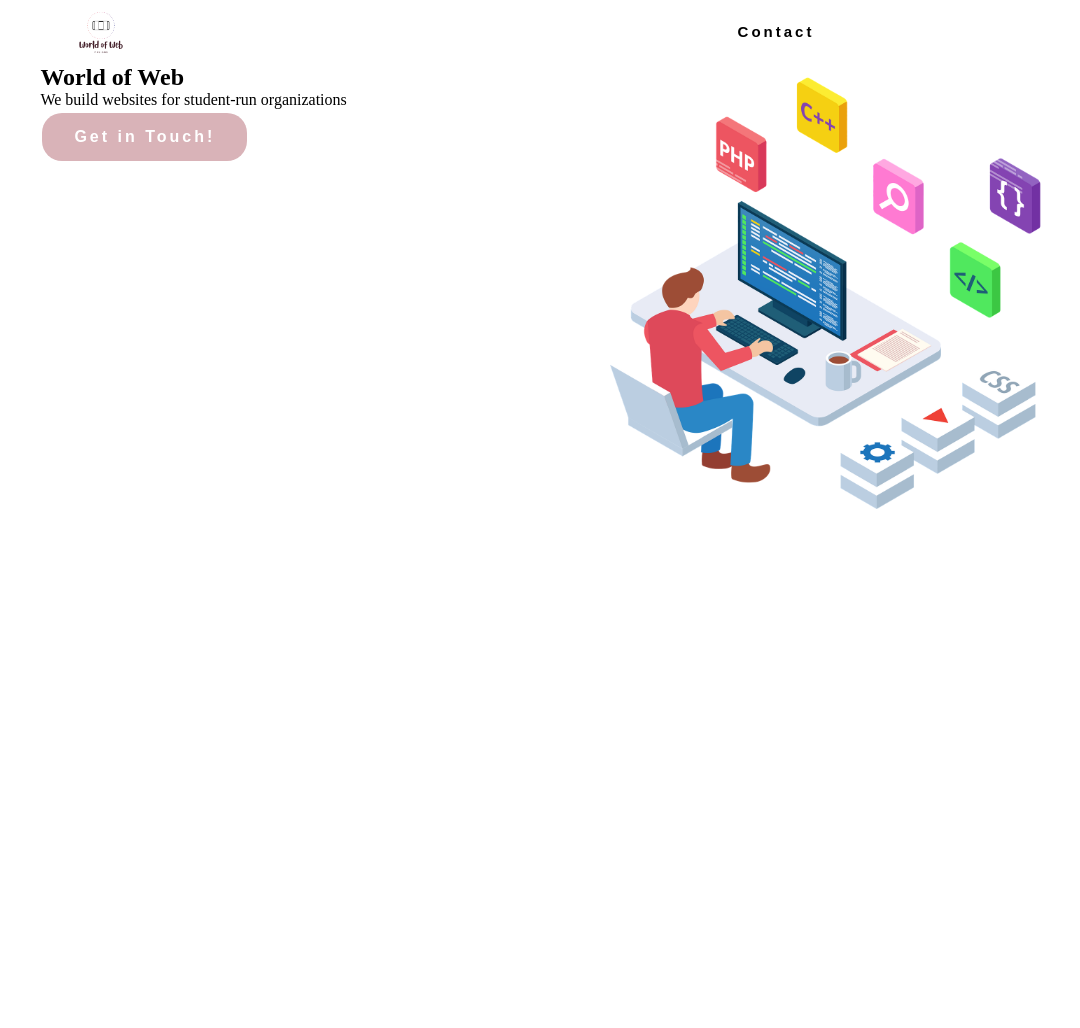
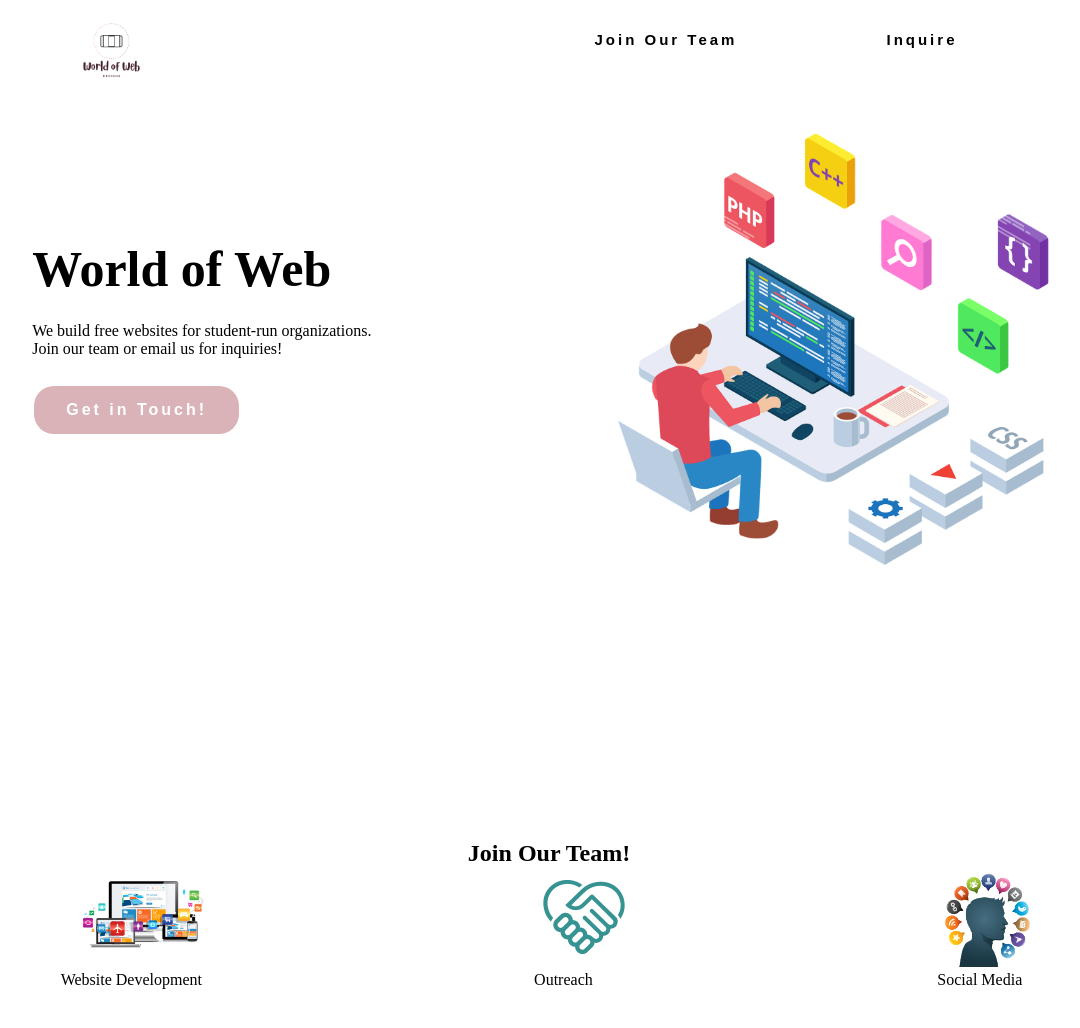
Before and after one commit to World-of-Web-Designs/WorldofWebOrgWebsite, a plain HTML site: page index.html in a window 1280 px wide. Shown: the whole page, without its empty margins (91-1171 px from the left). Before the commit the page ends 800 px from the top, so only its background shows below. Drawn offline with Linux system fonts and the light colour scheme.

Commit message:
touch up

```diff
--- a/index.html
+++ b/index.html
@@ -13,15 +13,15 @@
     <nav class="navbar">
         <div class="logo">
             <li>
-                <img src="img/Logo copy.png" alt="">
+                <a href="#home"><img src="img/Logo copy.png" alt="" href="#home"></a>
             </li>
         </div>
         <ul class="nav-links">
-            <!-- <li>
-                <a href="#about" class="link">About</a>
-            </li> -->
             <li>
-                <a href="#contact" class="link">Contact</a>
+                <a href="#join" class="link">Join Our Team</a>
+            </li>
+            <li>
+                <a href="#inquire" class="link">Inquire</a>
             </li>
         </ul>
     </nav>
@@ -29,11 +29,31 @@
         <div class="home-body">
             <div class="home-text">
                 <h1>World of Web</h1>
-                <p>We build websites for student-run organizations</p>
-                <a href="#contact" class="button">Get in Touch!</a>
+                <p>We build free websites for student-run organizations. <br>Join our team or email us for inquiries!</p>
+                <a href="#join" class="button">Get in Touch!</a>
             </div>
             <img src="img/development-4536630_1280.png" alt="">
         </div>
     </section>
+
+    <section id="join">
+        <div class="join-title">
+            <h2>Join Our Team!</h2>
+        </div>
+        <div class="department-box">
+            <div class="department">
+                <img src="img/Web-Design-PNG-Transparent.png" alt="">
+                <p>Website Development</p>
+            </div>
+            <div class="department">
+                <img src="img/icon-outreach-100x100-v1a@2x.png" alt="">
+                <p>Outreach</p>
+            </div>
+            <div class="department">
+                <img src="img/Social-Media-Free-Download-PNG.png" alt="">
+                <p>Social Media</p>
+            </div>
+        </div>
+    </section>
 </body>
 </html>
--- a/styles.css
+++ b/styles.css
@@ -9,11 +9,16 @@ nav{
     display: flex;
     justify-content: space-around;
     align-items: center;
-    min-height: 8vh;
+    height: 10vh;
+    /* background-color: #D9B3B8; */
     /*background-color: rgb(201, 201, 201);*/
     /* background-color: #e8e6e0; */
     text-decoration: none;
     /* z-index: 10000; */
+}
+.navbar{
+    position: fixed;
+    width: 100%;
 }
 .logo{
     max-height: 8vh;
@@ -22,7 +27,7 @@ nav{
     left: 10%;
 }
 .logo img{
-    width: 50%;
+    width: 65%;
     height: auto;
 }
 a{
@@ -44,16 +49,30 @@ li{
 .nav-links .link:hover{
     color: #D9B3B8;
 }
-
+#home{
+    height: 100vh;
+}
 .home-body{
     display: flex;
     justify-content: space-around;
+    padding-top: 10vh;
 }
 
 #home img{
     width: 35%;
+    padding-top: 5vh;
 }
 
+.home-text{
+    padding-top: 20vh;
+}
+.home-text h1{
+    font-size: 50px;
+}
+.home-text p{
+    padding-top: 3vh;
+    padding-bottom: 3vh;
+}
 .button {
     background-color: #D9B3B8;
     border: none;
@@ -67,3 +86,20 @@ li{
     cursor: pointer;
     border-radius: 20px;
   }
+
+  #join{
+      height: 100vh;
+  }
+  .join-title{
+      padding-top: 5vh;
+      text-align: center;
+  }
+
+  .department-box{
+      display: flex;
+      justify-content: space-around;
+  }
+
+  .department img{
+      height: 100px;
+  }
```
Also changed, not shown: img/Social-Media-Free-Download-PNG.png (added), img/Web-Design-PNG-Transparent.png (added), img/icon-outreach-100x100-v1a@2x.png (added).
